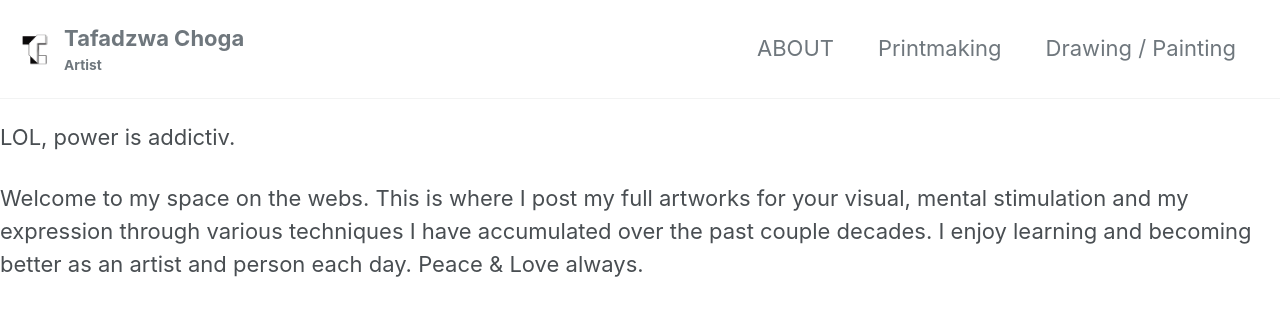
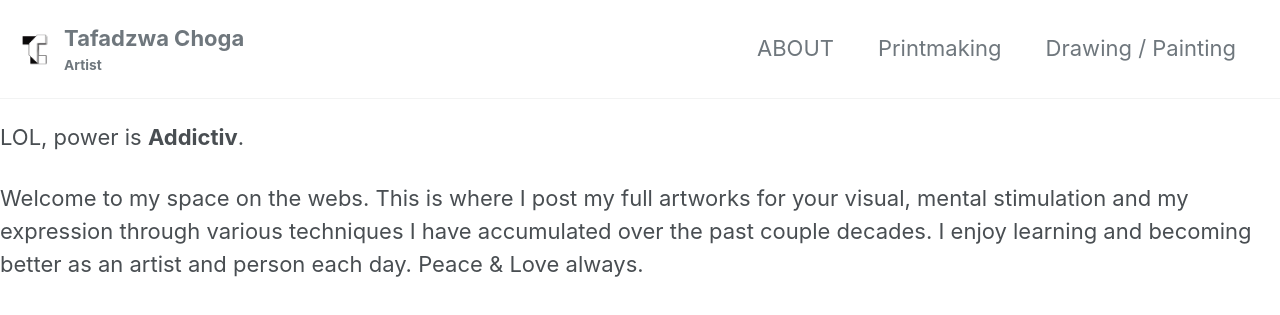
Before and after one commit to tafadzwachoga/tafadzwachoga.github.io, a Jekyll site: the page built from _pages/about.md, in a window 1280 px wide. Shown: the top 315 px of the page. Built offline with Jekyll 4.4.1, drawn with Linux system fonts in a browser that asks for light colours; cached includes are drawn as plain includes; nearby versions of some CDN libraries; our own code applies the rules of GitHub Pages for plain Markdown files.

```diff
--- a/_pages/about.md
+++ b/_pages/about.md
@@ -5,7 +5,9 @@ header:
   image: "/images/vlcsnap-2018-11-03-09h35m24s780.png"
 ---
 
-   LOL, power is addictiv.
+   LOL, power is **Addictiv**.
+
+
 
    Welcome to my space on the webs. This is where I post my full artworks for your visual, mental stimulation and my expression through various techniques I have accumulated over the past couple decades.
    I enjoy learning and becoming better as an artist and person each day. Peace & Love always.
```
